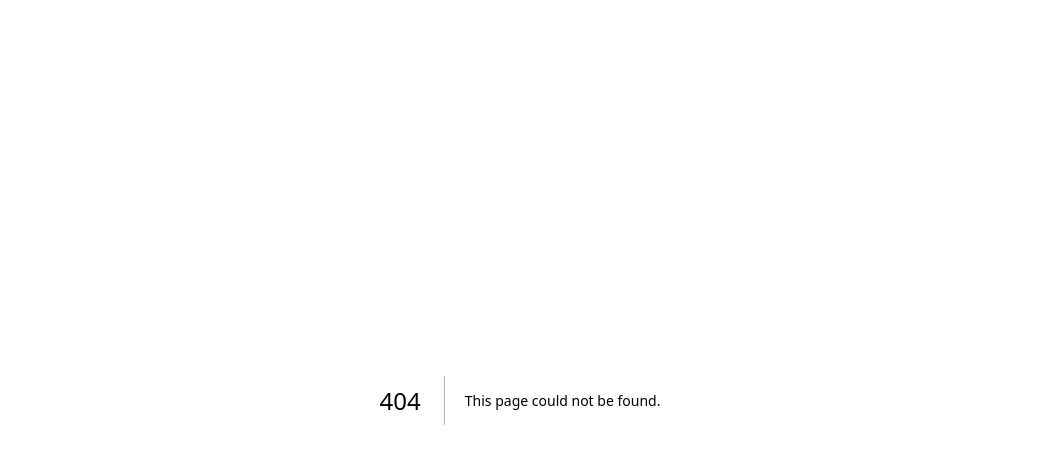
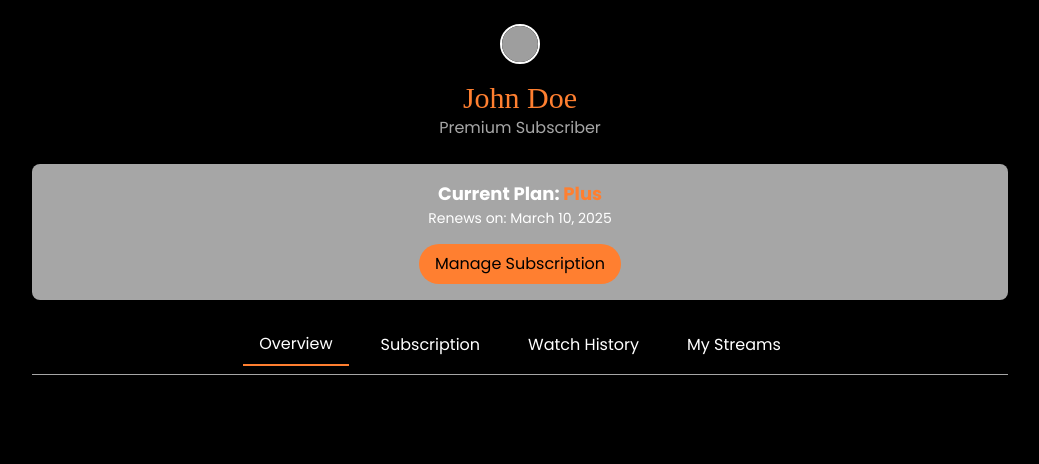
Before and after one commit to A-Hazzard/CelebFitLife, a Next.js app: page /profile in a window 1280 px wide. Before the commit this address had no page. Shown: the top 464 px of the page, without its empty margins (120-1159 px from the left). Built offline with nearby package versions, Linux system fonts and the light colour scheme; grey boxes are pictures that could not be loaded.

Commit message:
Static Profile page

```diff
--- /dev/null
+++ b/app/profile/edit/page.tsx
@@ -0,0 +1,64 @@
+'use client';
+
+import { useState } from 'react';
+import { Avatar, AvatarFallback, AvatarImage } from '@/components/ui/avatar';
+import { Input } from '@/components/ui/input';
+import { Button } from '@/components/ui/button';
+
+export default function EditProfilePage() {
+  const [name, setName] = useState('John Doe');
+  const [bio, setBio] = useState('Fitness Enthusiast');
+  const [avatar, setAvatar] = useState('/path/to/profile.jpg');
+
+  const handleSave = () => {
+    // Handle profile save logic (connect to Firebase or API)
+    alert('Profile updated successfully!');
+  };
+
+  return (
+    <div className="min-h-screen bg-brandBlack text-brandWhite flex items-center justify-center">
+      <div className="max-w-lg w-full bg-brandGray p-6 rounded-lg shadow-lg">
+        <h1 className="text-3xl font-edo text-brandOrange mb-6 text-center">Edit Profile</h1>
+
+        {/* Avatar Upload */}
+        <div className="flex flex-col items-center mb-6">
+        <Avatar>
+              <AvatarImage src="/path/to/profile.jpg" />
+              <AvatarFallback>U</AvatarFallback>
+            </Avatar>
+          <input type="file" className="text-sm text-brandWhite" onChange={(e) => {
+            const file = e.target.files?.[0];
+            if (file) setAvatar(URL.createObjectURL(file));
+          }} />
+        </div>
+
+        {/* Profile Fields */}
+        <div className="space-y-4">
+          <div>
+            <label className="text-brandWhite">Name</label>
+            <Input
+              type="text"
+              value={name}
+              onChange={(e) => setName(e.target.value)}
+              className="w-full bg-brandBlack text-brandWhite border border-brandGray p-2 rounded-md"
+            />
+          </div>
+
+          <div>
+            <label className="text-brandWhite">Bio</label>
+            <textarea
+              value={bio}
+              onChange={(e) => setBio(e.target.value)}
+              className="w-full bg-brandBlack text-brandWhite border border-brandGray p-2 rounded-md"
+            />
+          </div>
+        </div>
+
+        {/* Save Button */}
+        <div className="mt-6 flex justify-center">
+          <Button className="bg-brandOrange text-brandBlack px-6 py-2 rounded-full" onClick={handleSave}>Save Changes</Button>
+        </div>
+      </div>
+    </div>
+  );
+}
--- /dev/null
+++ b/app/profile/page.tsx
@@ -0,0 +1,22 @@
+'use client';
+
+import ProfileHeader from '@/components/profile/ProfileHeader';
+import SubscriptionCard from '@/components/profile/SubscriptionCard';
+import ProfileTabs from '@/components/profile/ProfileTabs';
+
+export default function ProfilePage() {
+  return (
+    <div className="min-h-screen bg-brandBlack text-brandWhite">
+      <div className="max-w-5xl mx-auto p-6">
+        {/* Profile Header */}
+        <ProfileHeader />
+
+        {/* Subscription Details */}
+        <SubscriptionCard />
+
+        {/* Tabs (Overview, Subscription, Settings, Streams) */}
+        <ProfileTabs />
+      </div>
+    </div>
+  );
+}
--- a/components/layout/Header.tsx
+++ b/components/layout/Header.tsx
@@ -1,6 +1,7 @@
 import { Avatar, AvatarFallback, AvatarImage } from '@/components/ui/avatar';
 import { DropdownMenu, DropdownMenuTrigger, DropdownMenuContent, DropdownMenuItem } from '@/components/ui/dropdown-menu';
 import { Input } from '@/components/ui/input';
+import Link from 'next/link';
 
 export default function Header() {
   return (
@@ -27,7 +28,9 @@ export default function Header() {
           </DropdownMenuTrigger>
 
           <DropdownMenuContent>
-            <DropdownMenuItem>Profile</DropdownMenuItem>
+            <DropdownMenuItem>
+              <Link href="/profile">Profile</Link>
+            </DropdownMenuItem>
             <DropdownMenuItem>Log Out</DropdownMenuItem>
           </DropdownMenuContent>
         </DropdownMenu>
--- /dev/null
+++ b/components/profile/ProfileHeader.tsx
@@ -0,0 +1,14 @@
+import { Avatar, AvatarFallback, AvatarImage } from '@/components/ui/avatar';
+
+export default function ProfileHeader() {
+  return (
+    <div className="flex flex-col items-center text-center mb-6">
+      <Avatar>
+              <AvatarImage src="/path/to/profile.jpg" />
+              <AvatarFallback>U</AvatarFallback>
+            </Avatar>
+      <h1 className="text-3xl font-edo text-brandOrange mt-4">John Doe</h1>
+      <p className="text-brandGray">Premium Subscriber</p>
+    </div>
+  );
+}
--- /dev/null
+++ b/components/profile/ProfileTabs.tsx
@@ -0,0 +1,33 @@
+import { useState } from 'react';
+import SubscriptionCard from './SubscriptionCard';
+import StreamList from '@/components/profile/StreamList';
+
+const tabs = ['Overview', 'Subscription', 'Watch History', 'My Streams'];
+
+export default function ProfileTabs() {
+  const [activeTab, setActiveTab] = useState('Overview');
+
+  return (
+    <div>
+      {/* Tabs */}
+      <div className="flex justify-center space-x-4 border-b border-brandGray pb-2 mb-4">
+        {tabs.map((tab) => (
+          <button
+            key={tab}
+            className={`px-4 py-2 text-brandWhite ${activeTab === tab ? 'border-b-2 border-brandOrange' : ''}`}
+            onClick={() => setActiveTab(tab)}
+          >
+            {tab}
+          </button>
+        ))}
+      </div>
+
+      {/* Content */}
+      <div className="mt-4">
+        {activeTab === 'My Streams' && <StreamList />}
+        {activeTab === 'Subscription' && <SubscriptionCard />}
+        {/* Add other sections here */}
+      </div>
+    </div>
+  );
+}
--- /dev/null
+++ b/components/profile/StreamList.tsx
@@ -0,0 +1,25 @@
+export default function StreamList() {
+    const streams = [
+      { title: 'HIIT Workout', date: 'March 5, 2025', status: 'Upcoming' },
+      { title: 'Yoga Flow', date: 'March 1, 2025', status: 'Completed' },
+    ];
+
+    return (
+      <div>
+        <h2 className="text-xl text-brandWhite mb-4">Your Streams</h2>
+        <div className="space-y-3">
+          {streams.map((stream, index) => (
+            <div key={index} className="p-4 bg-brandGray rounded-lg flex justify-between items-center">
+              <div>
+                <h3 className="text-brandWhite font-semibold">{stream.title}</h3>
+                <p className="text-sm text-brandWhite">{stream.date}</p>
+              </div>
+              <span className={`px-3 py-1 text-sm rounded-lg ${stream.status === 'Upcoming' ? 'bg-brandOrange text-brandBlack' : 'bg-brandWhite text-brandBlack'}`}>
+                {stream.status}
+              </span>
+            </div>
+          ))}
+        </div>
+      </div>
+    );
+  }
--- /dev/null
+++ b/components/profile/SubscriptionCard.tsx
@@ -0,0 +1,9 @@
+export default function SubscriptionCard() {
+    return (
+      <div className="bg-brandGray p-4 rounded-lg shadow-md text-center mb-6">
+        <h2 className="text-lg text-brandWhite font-semibold">Current Plan: <span className="text-brandOrange">Plus</span></h2>
+        <p className="text-sm text-brandWhite">Renews on: March 10, 2025</p>
+        <button className="bg-brandOrange text-brandBlack px-4 py-2 mt-4 rounded-full">Manage Subscription</button>
+      </div>
+    );
+  }
```
